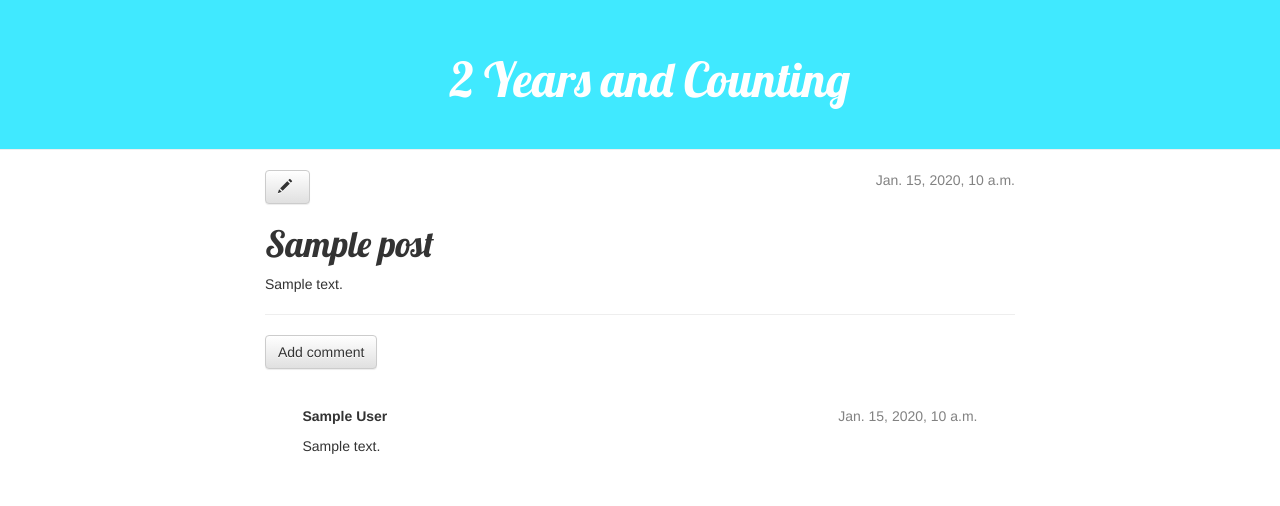
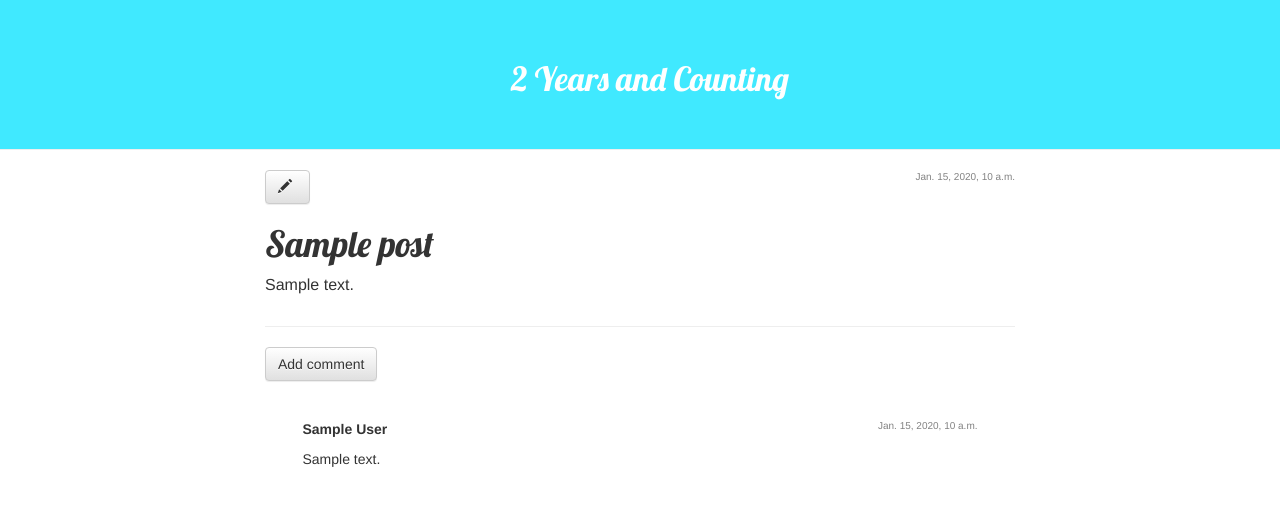
Before and after one commit to klegsy/my-first-blog, a Django app: page /post/1/ in a window 1280 px wide. Shown: the top 506 px of the page. Run offline with Django 3.2, Linux system fonts and the light colour scheme; tables that the repository leaves empty hold one stand-in row (values such as "Sample post"); some libraries are stand-ins or nearby versions.

```diff
--- a/blog/static/css/blog.css
+++ b/blog/static/css/blog.css
@@ -1,12 +1,9 @@
+
 .page-header {
     height: 150px;
     display: flex;
     align-items: center;
     justify-content: center;
-
-}
-
-.page-header {
     background-color: #40e9ff;
     margin-top: 0;
     padding: 20px 20px 20px 40px;
@@ -14,16 +11,15 @@
 
 .page-header h1, .page-header h1 a, .page-header h1 a:visited, .page-header h1 a:active {
     color: #ffffff;
-    font-size: 36pt;
+    font-size: 25pt;
     text-decoration: none;
 }
 
-.row {
-    display: flex;
-    align-items: center;
-    justify-content: center;
-
-}
+ .row {
+     align-items: center;
+     justify-content: center;
+     display: flex;
+ }
 
 h1, h2, h3, h4 {
     font-family: 'Lobster', cursive;
@@ -50,7 +46,16 @@ h1, h2, h3, h4 {
 }
 
 .post {
-    /*margin-bottom: 70px;*/
+    font-size: 12pt;
+    margin-bottom: 30px;
+}
+
+.date {
+    font-size: 10px;
+}
+
+.body h1{
+    font-size: 12pt;
 }
 
 .post h1 a, .post h1 a:visited {
--- a/blog/templates/blog/base.html
+++ b/blog/templates/blog/base.html
@@ -2,6 +2,7 @@
 {% load staticfiles %}
 <html>
     <head>
+        <meta name="viewport" content="width=device-width">
         <title>2 Years and Counting</title>
         <link rel="stylesheet" href="//maxcdn.bootstrapcdn.com/bootstrap/3.2.0/css/bootstrap.min.css">
         <link rel="stylesheet" href="//maxcdn.bootstrapcdn.com/bootstrap/3.2.0/css/bootstrap-theme.min.css">
@@ -12,7 +13,7 @@
     <body>
     <div class="page-header">
         {% if user.is_authenticated %}
-            <a href="{% url "post_new" %}" class="top-menu">New Post<span class ="glyphicon glyphicon-plus"></span>
+            <a href="{% url "post_new" %}" class="top-menu">New Post<span class ="glyphicon glyphicon-plus"></span></a>
         {% endif %}
 
         <h1><a href="/">2 Years and Counting</a></h1>
--- a/blog/templates/blog/post_list.html
+++ b/blog/templates/blog/post_list.html
@@ -3,7 +3,7 @@
             {% for post in posts %}
                 <div class="post">
                     <div class="date">
-                        <p>published: {{ post.published_date }}</p>
+                        <p>{{ post.published_date }}</p>
                     </div>
                     <h1><a href="{% url "post_detail" pk=post.pk %}">{{ post.title }}</a></h1>
                     <p>{{ post.text|linebreaks }}</p>
--- a/blog/views.py
+++ b/blog/views.py
@@ -6,14 +6,15 @@ from .forms import PostForm
 from .forms import CommentForm
 
 
-
 def post_list(request):
     posts = Post.objects.filter(published_date__lte=timezone.now()).order_by('published_date')
     return render(request, 'blog/post_list.html', {'posts': posts})
 
+
 def post_detail(request, pk):
     post = get_object_or_404(Post, pk=pk)
     return render(request, 'blog/post_detail.html', {'post': post})
+
 
 def post_new(request):
     if request.method == "POST":
@@ -27,6 +28,7 @@ def post_new(request):
     else:
         form = PostForm()
     return render(request, 'blog/post_edit.html', {'form': form})
+
 
 def post_edit(request, pk):
     post = get_object_or_404(Post, pk=pk)
@@ -42,6 +44,7 @@ def post_edit(request, pk):
         form = PostForm(instance=post)
     return render(request, 'blog/post_edit.html', {'form': form})
 
+
 def add_comment_to_post(request,pk):
     post = get_object_or_404(Post, pk=pk)
     if request.method == "POST":
```
